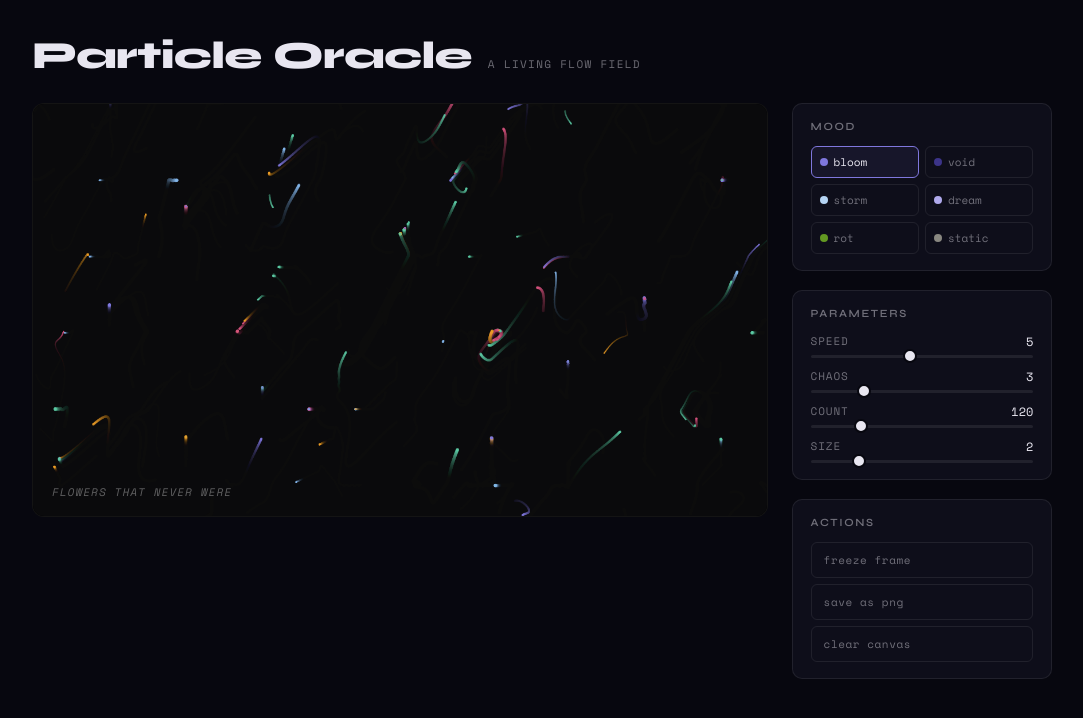
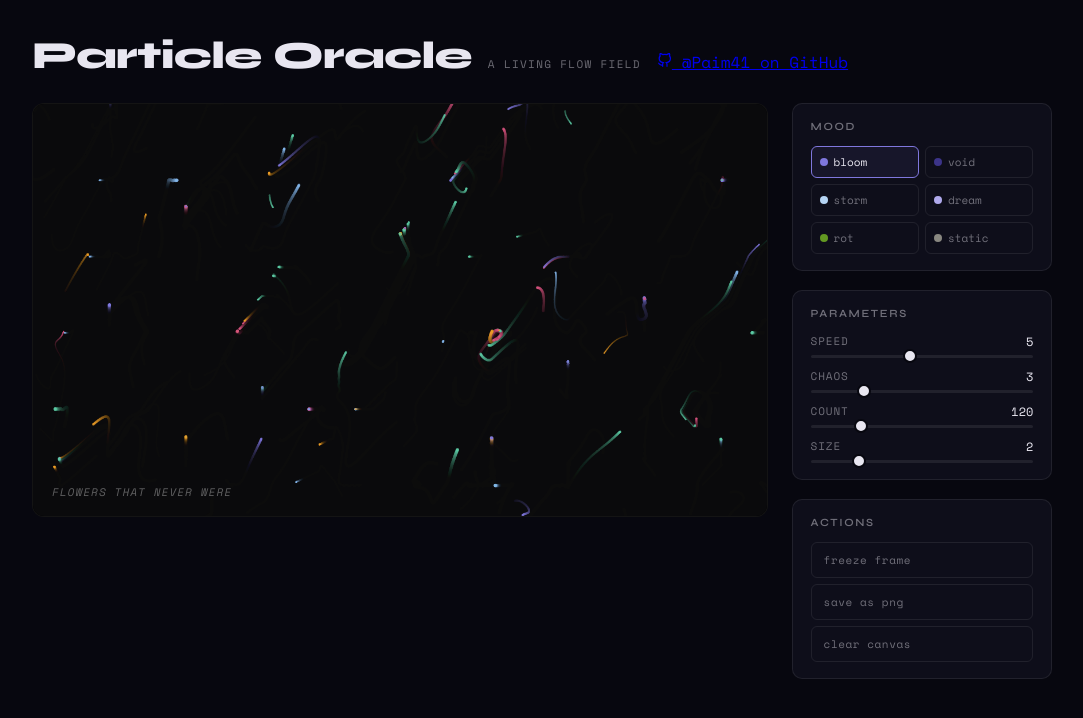
Before and after one commit to Paim41/particle-oracle, a plain HTML site: page index.html in a window 1280 px wide. Shown: the whole page, without its empty margins (8-1091 px from the left). Drawn offline with nearby package versions, Linux system fonts and the light colour scheme.

Commit message:
Add GitHub link to header
Added a GitHub link in the header with an icon.

```diff
--- a/index.html
+++ b/index.html
@@ -5,6 +5,7 @@
 <meta name="viewport" content="width=device-width, initial-scale=1.0">
 <title>Particle Oracle</title>
 <style>
+
   @import url('https://fonts.googleapis.com/css2?family=Space+Mono:ital,wght@0,400;0,700;1,400&family=Syne:wght@400;600;800&display=swap');
 
   *, *::before, *::after { box-sizing: border-box; margin: 0; padding: 0; }
@@ -270,6 +271,11 @@
 <header>
   <h1>Particle Oracle</h1>
   <span class="subtitle">a living flow field</span>
+
+      <a href="https://github.com/Paim41/" target="_blank" rel="noopener" class="footer-github">
+      <svg width="15" height="15" viewBox="0 0 24 24" fill="none" stroke="currentColor" stroke-width="2"><path d="M9 19c-5 1.5-5-2.5-7-3m14 6v-3.87a3.37 3.37 0 0 0-.94-2.61c3.14-.35 6.44-1.54 6.44-7A5.44 5.44 0 0 0 20 4.77 5.07 5.07 0 0 0 19.91 1S18.73.65 16 2.48a13.38 13.38 0 0 0-7 0C6.27.65 5.09 1 5.09 1A5.07 5.07 0 0 0 5 4.77a5.44 5.44 0 0 0-1.5 3.78c0 5.42 3.3 6.61 6.44 7A3.37 3.37 0 0 0 9 18.13V22"/></svg>
+      @Paim41 on GitHub
+    </a>
 </header>
 
 <main>
@@ -332,6 +338,8 @@
     </div>
   </div>
 </main>
+
+
 
 <script>
 const canvas = document.getElementById('c');
```
